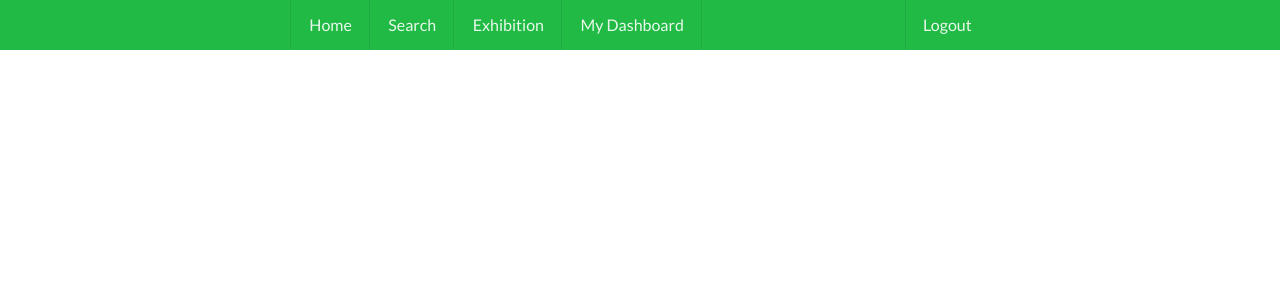
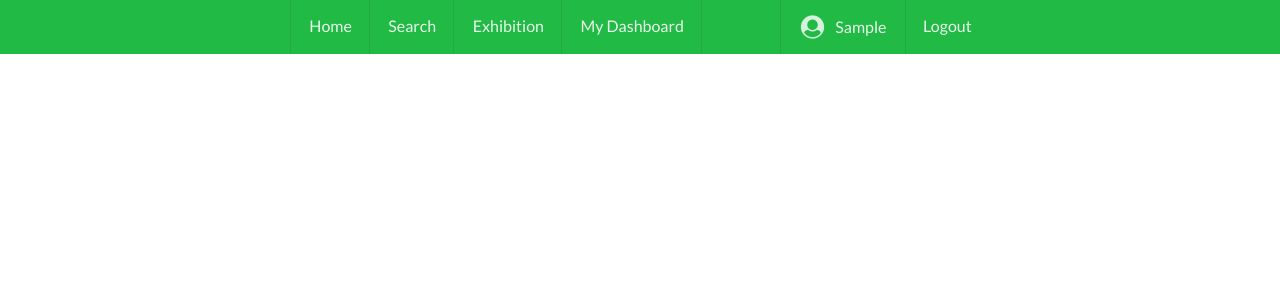
Before and after one commit to chaudharynabin6/Online-Art-Gallery, a Django app: page /artgallery/ in a window 1280 px wide. Shown: the top 300 px of the page. Run offline with Django 3.2, Linux system fonts and the light colour scheme; the visitor is signed in with stand-in values (Sample User, id 1); data that the repository does not hold is empty; some libraries are stand-ins or nearby versions.

Commit message:
adding user in navbar

```diff
--- a/src/templates/main/mynavbar.html
+++ b/src/templates/main/mynavbar.html
@@ -1,4 +1,4 @@
-
+{% load humanize %}
 <div id="my-nav" class="ui inverted green top fixed menu">
 
 
@@ -18,6 +18,9 @@
         <a href="{% url 'client:dashboard' %}">My Dashboard</a>
         </div>
         <div class="right menu">
+        <div class="item">
+        <i class="icon user circle white large"></i>{{request.user|title}}
+        </div>
         <div class="item">
         <a href="{% url 'authentication:logout' %}">Logout</a>
         </div>
```
